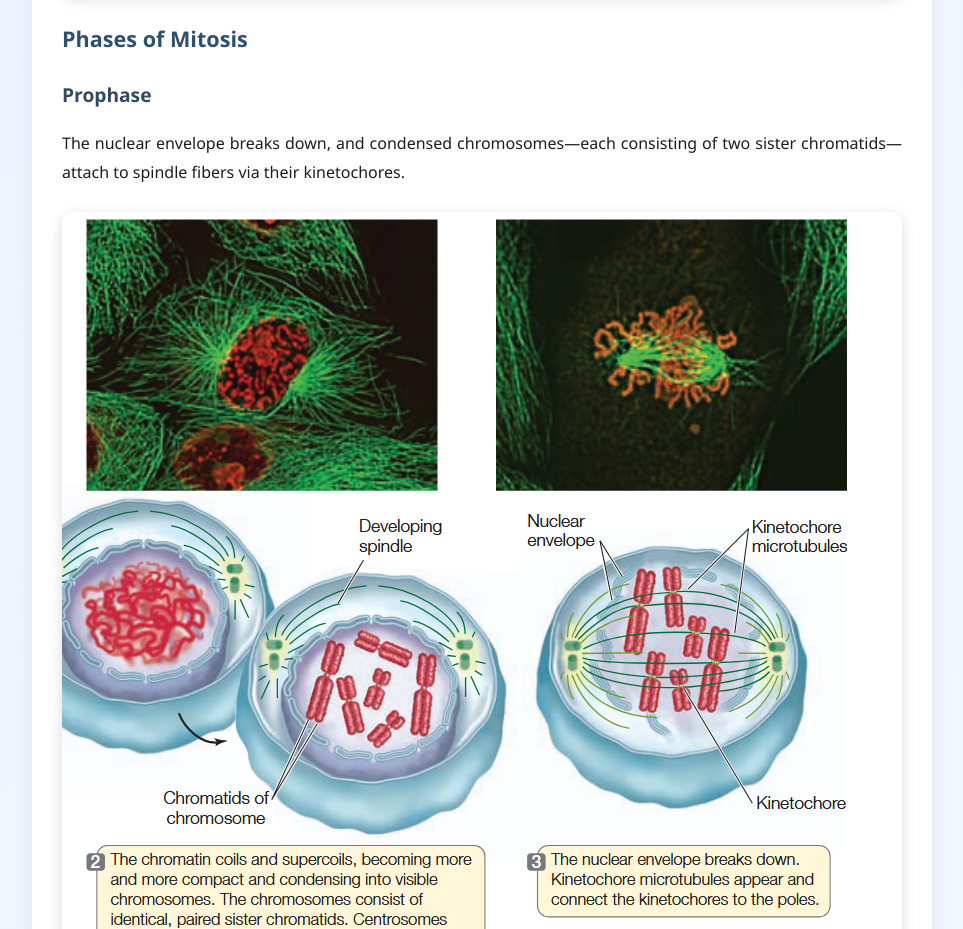
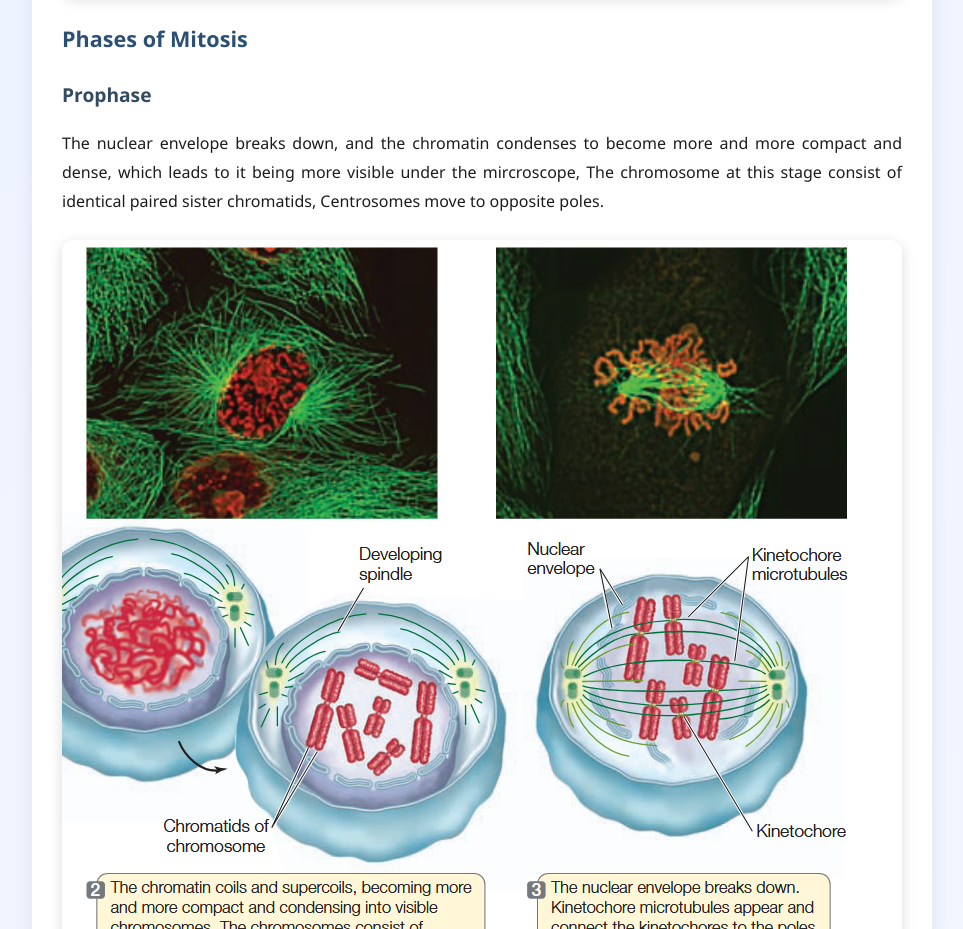
Before and after one commit to KHAJOU-ABDELLAH/KHAJOU-ABDELLAH.github.io, a plain HTML site: page index.html in a window 1280 px wide. Shown: the part 3740-4669 px from the top of the page, without its empty margins (158-1121 px from the left). Drawn offline with Linux system fonts and the light colour scheme.

Commit message:
Update index.html

```diff
--- a/index.html
+++ b/index.html
@@ -239,7 +239,7 @@
 
       <h4>Prophase</h4>
       <p>
-        The nuclear envelope breaks down, and condensed chromosomes—each consisting of two sister chromatids—attach to spindle fibers via their kinetochores.
+       The nuclear envelope breaks down, and the chromatin condenses to become more and more compact and dense, which leads to it being more visible under the mircroscope, The chromosome at this stage consist of identical paired sister chromatids, Centrosomes move to opposite poles.
       </p>
       <img src="Screenshot 2025-11-12 113129.png" alt="Prophase diagram" />
 
```
